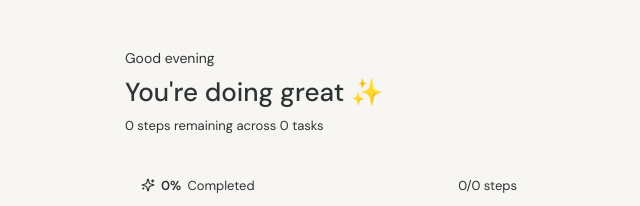
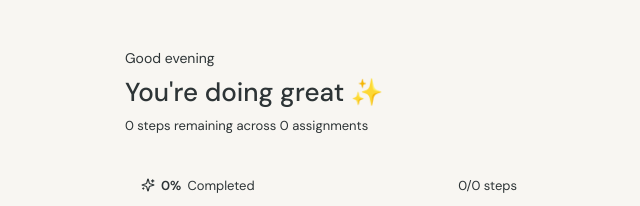
Before and after one commit to dmoos42/SOEN357-TaskSplit, a React (Vite) app in the folder frontend/: page / in a window 1280 px wide. Shown: the top 206 px of the page, without its empty margins (311-951 px from the left). Built offline with nearby package versions, Linux system fonts and the light colour scheme.

Commit message:
minor semantic change

```diff
--- a/frontend/src/app/components/Dashboard.tsx
+++ b/frontend/src/app/components/Dashboard.tsx
@@ -31,7 +31,7 @@ export function Dashboard() {
         <p className="text-muted-foreground text-[14px] mb-1">{greeting}</p>
         <h1 className="text-[26px] text-foreground mb-1">You're doing great ✨</h1>
         <p className="text-muted-foreground text-[13px] mb-6">
-          {activeStepsRemaining} step{activeStepsRemaining !== 1 ? 's' : ''} remaining across {ongoingTasks.length} task{ongoingTasks.length !== 1 ? 's' : ''}
+          {activeStepsRemaining} step{activeStepsRemaining !== 1 ? 's' : ''} remaining across {ongoingTasks.length} assignment{ongoingTasks.length !== 1 ? 's' : ''}
         </p>
       </motion.div>
 
```
